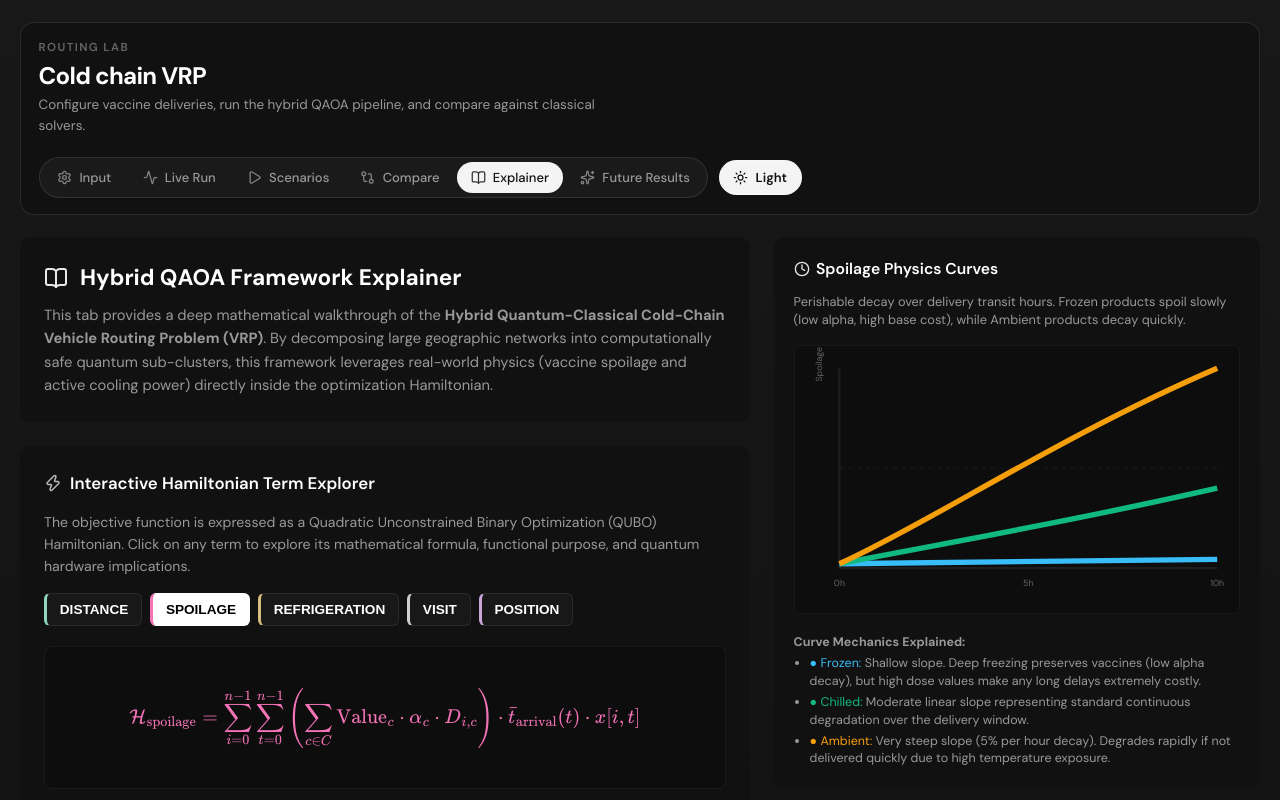
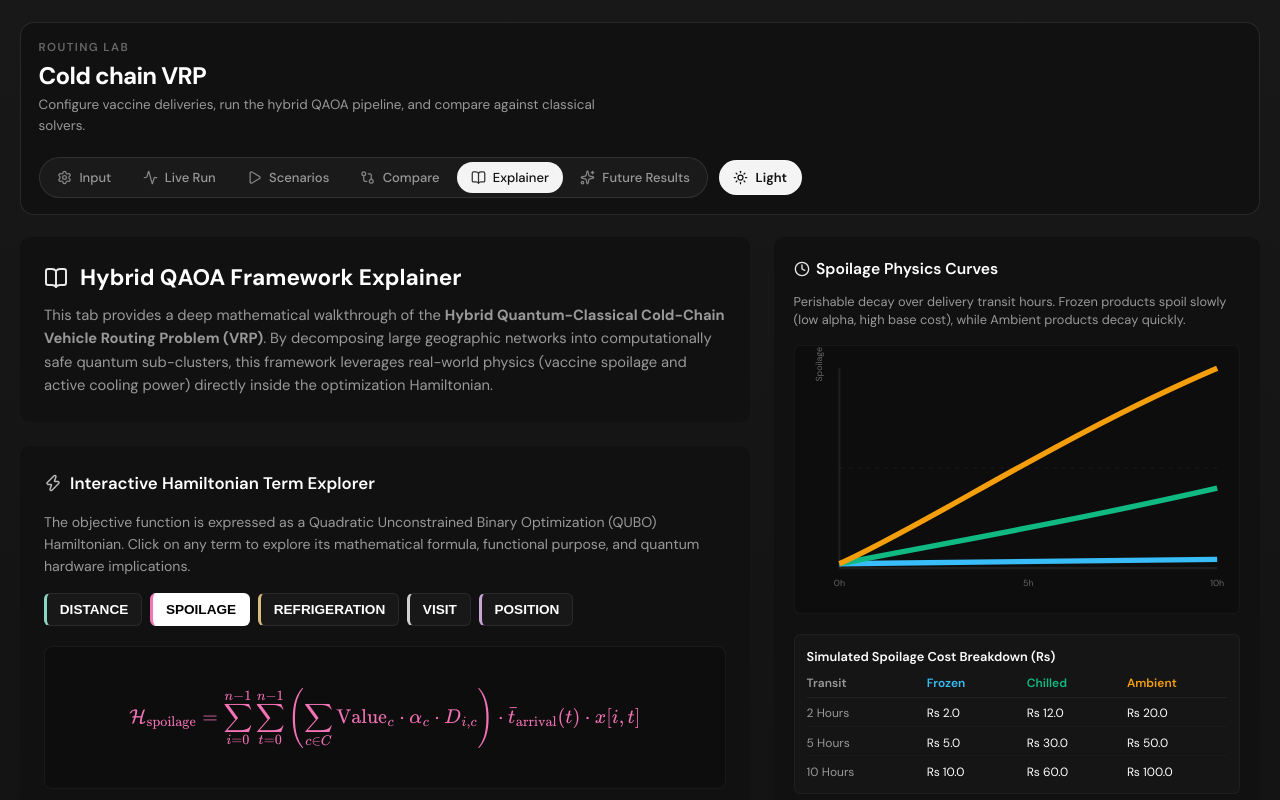
Before and after one commit to saransrinivaas/Hybrid-approach-ColdChainVRP, a React (Vite) app in the folder Hybrid-approach-ColdChainVRP/frontend/: page / in a window 1280 px wide. Both pictures are taken after a click on the button "Explainer". Shown: the top 800 px of the page. Built offline with nearby package versions, Linux system fonts and the light colour scheme; no server answers.

Commit message:
style(frontend): re-add simulated spoilage cost breakdown table as a clean static card

```diff
--- a/Hybrid-approach-ColdChainVRP/frontend/src/components/ExplainerTab.jsx
+++ b/Hybrid-approach-ColdChainVRP/frontend/src/components/ExplainerTab.jsx
@@ -345,6 +345,46 @@ export default function ExplainerTab({ activeTab }) {
             </svg>
           </div>
 
+          {/* Static Simulated Cost Breakdown Table */}
+          <div style={{ marginTop: '0.8rem', padding: '0.75rem', background: 'rgba(255,255,255,0.02)', borderRadius: '6px', border: '1px solid rgba(255,255,255,0.04)' }}>
+            <h4 style={{ margin: '0 0 0.5rem 0', fontSize: '0.8rem', color: '#ffffff', fontWeight: 600 }}>
+              Simulated Spoilage Cost Breakdown (Rs)
+            </h4>
+            <div style={{ display: 'flex', flexDirection: 'column', gap: '0.4rem', fontSize: '0.75rem' }}>
+              {/* Table Header */}
+              <div style={{ display: 'grid', gridTemplateColumns: '1.2fr 1fr 1fr 1fr', color: 'var(--text-muted)', fontWeight: 600, borderBottom: '1px solid rgba(255,255,255,0.05)', paddingBottom: '0.25rem' }}>
+                <span>Transit</span>
+                <span style={{ color: '#38bdf8' }}>Frozen</span>
+                <span style={{ color: '#10b981' }}>Chilled</span>
+                <span style={{ color: '#f59e0b' }}>Ambient</span>
+              </div>
+
+              {/* Row 1: 2h */}
+              <div style={{ display: 'grid', gridTemplateColumns: '1.2fr 1fr 1fr 1fr', borderBottom: '1px solid rgba(255,255,255,0.02)', paddingBottom: '0.2rem' }}>
+                <span style={{ color: 'var(--text-secondary)' }}>2 Hours</span>
+                <span>Rs 2.0</span>
+                <span>Rs 12.0</span>
+                <span>Rs 20.0</span>
+              </div>
+
+              {/* Row 2: 5h */}
+              <div style={{ display: 'grid', gridTemplateColumns: '1.2fr 1fr 1fr 1fr', borderBottom: '1px solid rgba(255,255,255,0.02)', paddingBottom: '0.2rem' }}>
+                <span style={{ color: 'var(--text-secondary)' }}>5 Hours</span>
+                <span>Rs 5.0</span>
+                <span>Rs 30.0</span>
+                <span>Rs 50.0</span>
+              </div>
+
+              {/* Row 3: 10h */}
+              <div style={{ display: 'grid', gridTemplateColumns: '1.2fr 1fr 1fr 1fr' }}>
+                <span style={{ color: 'var(--text-secondary)' }}>10 Hours</span>
+                <span>Rs 10.0</span>
+                <span>Rs 60.0</span>
+                <span>Rs 100.0</span>
+              </div>
+            </div>
+          </div>
+
           <div style={{ marginTop: '0.8rem', fontSize: '0.78rem', color: 'var(--text-muted)', lineHeight: '1.4' }}>
             <strong>Curve Mechanics Explained:</strong>
             <ul style={{ paddingLeft: '1rem', margin: '0.25rem 0 0 0', display: 'flex', flexDirection: 'column', gap: '0.25rem' }}>
```
